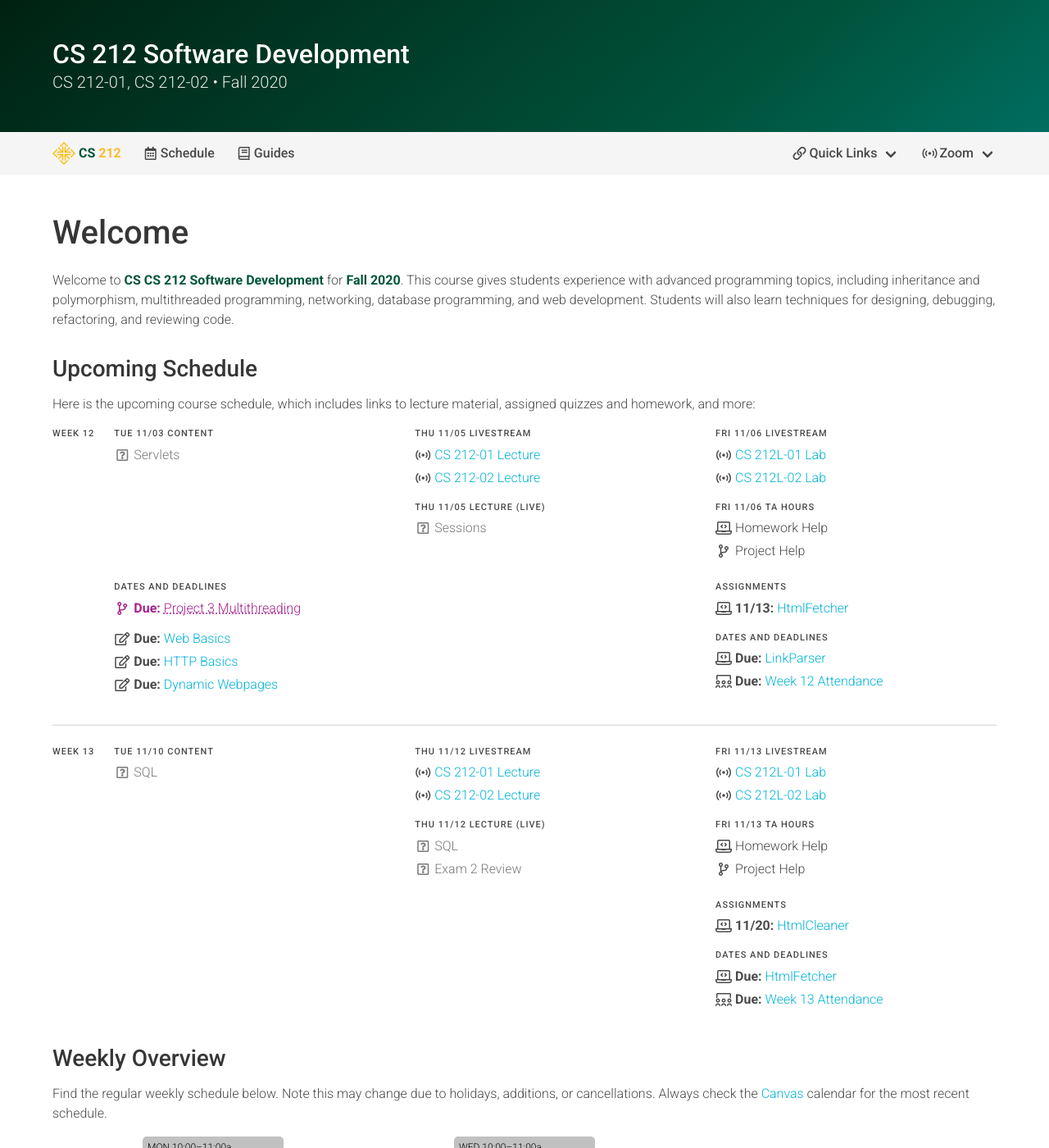
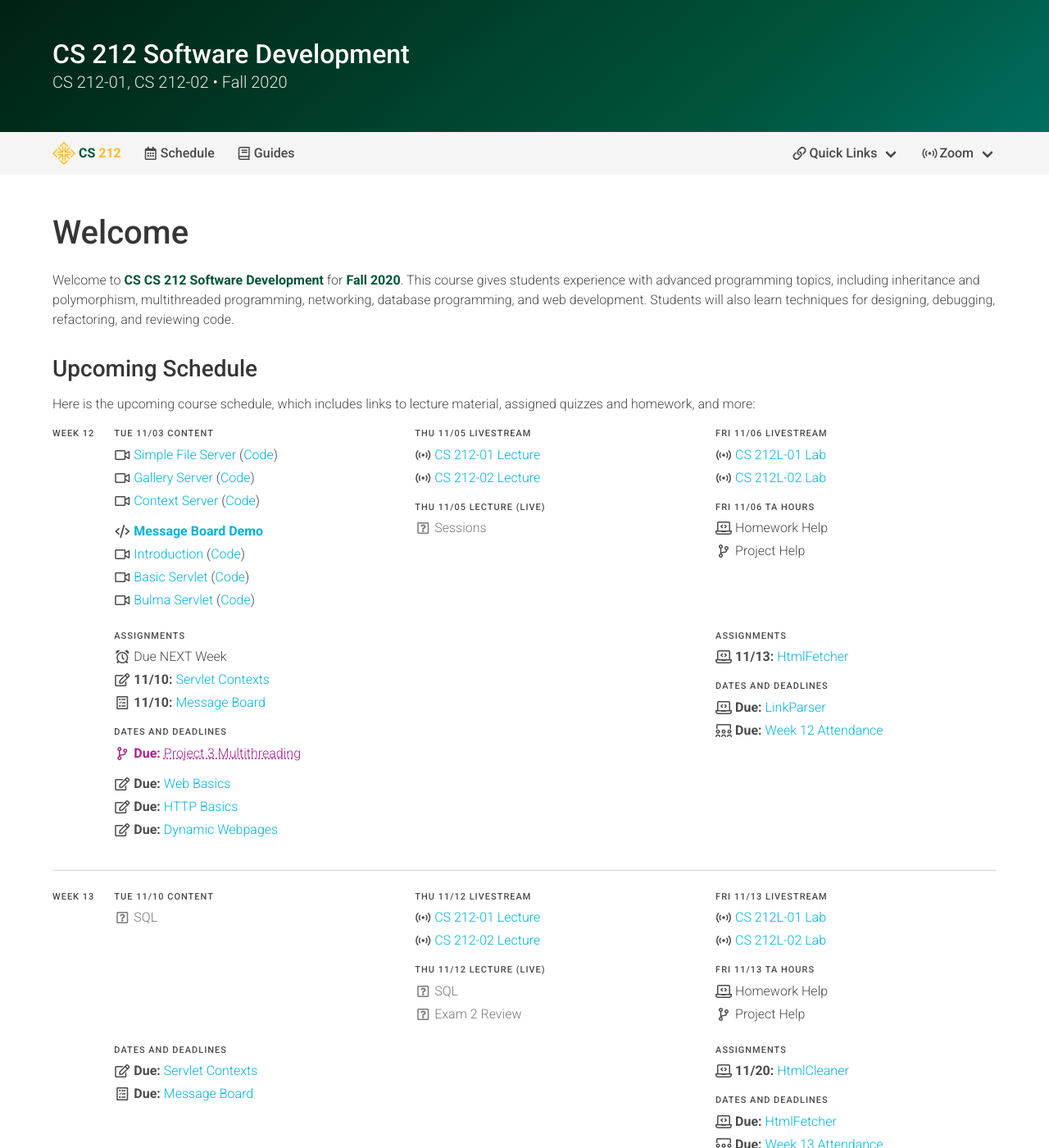
Before and after one commit to usf-cs212-fall2020/usf-cs212-fall2020.github.io, a Jekyll site: the page built from index.md, in a window 1280 px wide and 1400 px high. Shown: the whole window at 82% size. Built offline with Jekyll 4.4.1, drawn with Linux system fonts in a browser that asks for light colours.

Commit message:
Adding Tuesday content.

```diff
--- a/_data/schedule.yml
+++ b/_data/schedule.yml
@@ -1583,8 +1583,56 @@ weeks:
         sections:
           - label: 'Content'
             items:
-              - text: 'Servlets'
-                type: 'has-text-grey'
+              - text: 'Simple File Server'
+                icon: *icon_video
+                link: 'https://usfca.zoom.us/rec/share/ylOdkjYRdHPxT5ErT3oMlsNmzEi4PSd3MRYZgiA66JP05S5fSbcArQDuClhR2Cjw.bMs47Zg6CtsIDiHs?startTime=1586820856000'
+                more: '(<a href="https://github.com/usf-cs212-fall2020/lectures/blob/main/ServletBasics/src/main/java/SimpleFileServer.java">Code</a>)'
+
+              - text: 'Gallery Server'
+                icon: *icon_video
+                link: 'https://usfca.zoom.us/rec/share/yWzPiuOryYY2bbSOdVJtgdNIIjyH-sPpyYNh_Akn4Yx5T8CS_qYyr-fwbEER7fbd.mjY5QyBSYakSpg8B?startTime=1586823388000'
+                more: '(<a href="https://github.com/usf-cs212-fall2020/lectures/blob/main/ServletBasics/src/main/java/GalleryServer.java">Code</a>)'
+
+              - text: 'Context Server'
+                icon: *icon_video
+                link: 'https://usfca.zoom.us/rec/share/jC8CM2ZhCnwrXtV83BEydpp2tF4iRFZZF3rbY1qXwLWL5Uo_Zd1mVJHpM_GFHvbO.g_-ImH_8cM6i6hyb?startTime=1586822257000'
+                more: '(<a href="https://github.com/usf-cs212-fall2020/lectures/blob/main/ServletBasics/src/main/java/ContextServer.java">Code</a>)'
+
+              - text: 'Message Board Demo'
+                type: 'bump has-text-weight-bold'
+                icon: *icon_code
+                link: 'https://github.com/usf-cs212-fall2020/lectures/tree/main/ServletData'
+
+              - text: 'Introduction'
+                icon: *icon_video
+                link: 'https://usfca.zoom.us/rec/share/eXtAx-SzMe7cHY9MMvfpv6bqACoJaAs7YQKz4bEAma00XXibF5hnBqN6mbs7YoOH.h80dRoZt_nJWQJvR?startTime=1586824949000'
+                more: '(<a href="https://github.com/usf-cs212-fall2020/lectures/tree/main/ServletData">Code</a>)'
+
+              - text: 'Basic Servlet'
+                icon: *icon_video
+                link: 'https://usfca.zoom.us/rec/share/2di41toZbCiboheScjYsHogDRoKzpMHmUZy3DxyjI31ct0HY9KUx4OQwh11wSC7T.XRrAMOuRoT5m0eKW?startTime=1586827926000'
+                more: '(<a href="https://github.com/usf-cs212-fall2020/lectures/blob/main/ServletData/src/main/java/MessageServlet.java">Code</a>)'
+
+              - text: 'Bulma Servlet'
+                icon: *icon_video
+                link: 'https://usfca.zoom.us/rec/share/upnUxdeVNDM6QU1T51VlAmb8awEu-AANvxanXy-Lb0Zyibeisur4adhAycJd-FfJ.NFjsgo9n2f2rikmt?startTime=1586830193000'
+                more: '(<a href="https://github.com/usf-cs212-fall2020/lectures/blob/main/ServletData/src/main/java/BulmaMessageServlet.java">Code</a>)'
+
+          - label: 'Assignments'
+            dates: true
+            items:
+              - text: 'Due NEXT Week'
+                icon: *icon_time
+
+              - text: 'Servlet Contexts'
+                icon: *icon_quiz
+                date: 2020-11-10
+                link: 'https://usfca.instructure.com/courses/1594619/quizzes/2364157'
+
+              - text: 'Message Board'
+                icon: *icon_participation
+                date: 2020-11-10
+                link: 'https://usfca.instructure.com/courses/1594619/discussion_topics/7945163'
 
           - label: 'Dates and Deadlines'
             dates: true
@@ -1658,6 +1706,20 @@ weeks:
             items:
               - text: 'SQL'
                 type: 'has-text-grey'
+
+          - label: 'Dates and Deadlines'
+            dates: true
+            items:
+              - text: 'Servlet Contexts'
+                icon: *icon_quiz
+                date: 2020-11-10
+                link: 'https://usfca.instructure.com/courses/1594619/quizzes/2364157'
+
+              - text: 'Message Board'
+                icon: *icon_participation
+                date: 2020-11-10
+                link: 'https://usfca.instructure.com/courses/1594619/discussion_topics/7945163'
+
 
       - date: 2020-11-12
         sections:
```
